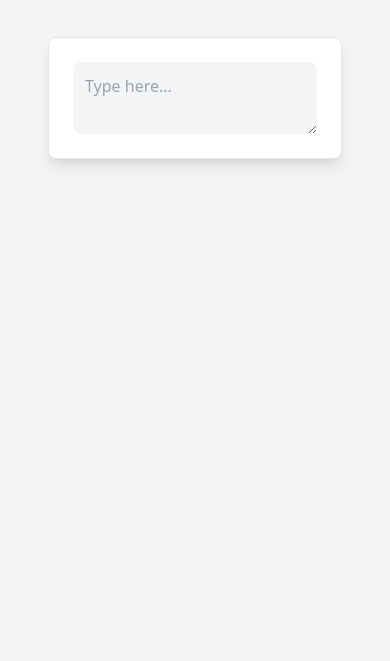
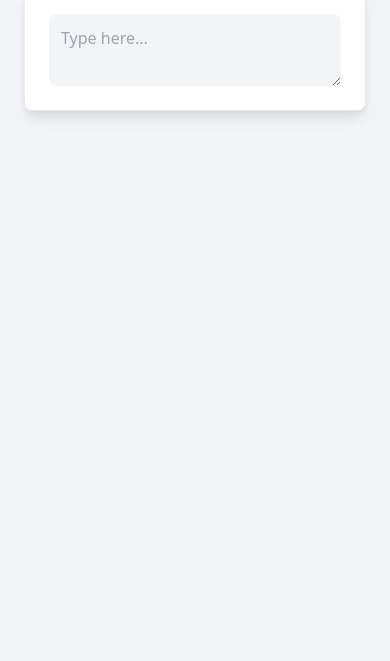
Before and after one commit to heyshadowsmith/op-language, a plain HTML site: page index.html in a window 390 px wide. Shown: the part 183-844 px from the top of the page. Drawn offline with nearby package versions, Linux system fonts and the light colour scheme.

Commit message:
Fix margin on mobile

```diff
--- a/index.html
+++ b/index.html
@@ -7,7 +7,7 @@
     <link href="https://unpkg.com/tailwindcss@^2/dist/tailwind.min.css" rel="stylesheet">
     <script src="https://cdn.jsdelivr.net/npm/vue@2.6.12/dist/vue.js"></script>
 </head>
-<body class="bg-gray-100 h-screen p-12">
+<body class="bg-gray-100 h-screen p-6 lg:p-12">
     <div
         id="app"
         class="w-full h-full"
```
